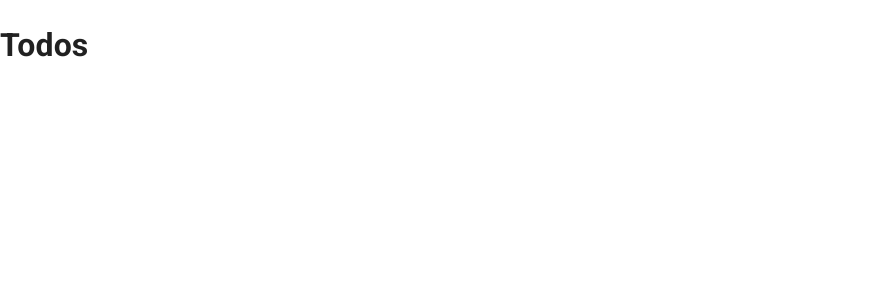
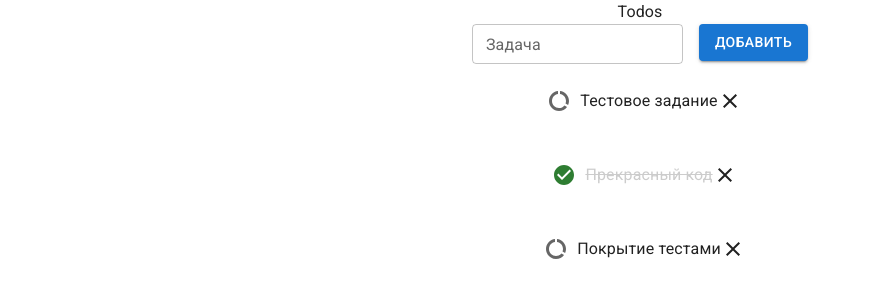
Before and after one commit to evgeniy-kolmak/todos, a React (Vite) app: page / in a window 1280 px wide. Shown: the top 300 px of the page, without its empty margins (0-872 px from the left). Built offline with nearby package versions, Linux system fonts and the light colour scheme.

Commit message:
added basic functionality

```diff
--- a/src/App.tsx
+++ b/src/App.tsx
@@ -1,5 +1,70 @@
+import ListTodos, { TodoList } from "./components/ListTodos";
+import { Box, Typography, TextField, Button } from "@mui/material";
+import { useState } from "react";
+
+const listTodos: TodoList = [
+  { id: 1, text: "Тестовое задание", status: false },
+  { id: 2, text: "Прекрасный код", status: true },
+  { id: 3, text: "Покрытие тестами", status: false },
+];
+
 function App() {
-  return <h1>Todos</h1>;
+  const [inputValue, setInputValue] = useState("");
+  const [todos, setTodos] = useState(listTodos);
+
+  const addTodo = () => {
+    if (inputValue) {
+      setTodos([
+        ...todos,
+        {
+          id: listTodos.length + 1,
+          text: inputValue,
+          status: false,
+        },
+      ]);
+    }
+  };
+
+  const toogleTodo = (id: number) => {
+    setTodos(
+      todos.map((todo) => {
+        if (todo.id !== id) return todo;
+        return {
+          ...todo,
+          status: !todo.status,
+        };
+      })
+    );
+  };
+
+  const removeTodo = (id: number) => {
+    setTodos(todos.filter((todo) => todo.id !== id));
+  };
+
+  return (
+    <Box
+      sx={{
+        display: "flex",
+        alignItems: "center",
+        flexDirection: "column",
+      }}
+    >
+      <Typography>Todos</Typography>
+      <Box>
+        <TextField
+          sx={{ mr: 2 }}
+          size="small"
+          placeholder="Введите вашу задачу"
+          label="Задача"
+          onChange={(e) => setInputValue(e.target.value)}
+        />
+        <Button onClick={addTodo} variant="contained">
+          Добавить
+        </Button>
+      </Box>
+      <ListTodos list={todos} removeTodo={removeTodo} toggleTodo={toogleTodo} />
+    </Box>
+  );
 }
 
 export default App;
--- /dev/null
+++ b/src/components/ListTodos.tsx
@@ -0,0 +1,20 @@
+import Todo, { ITodo } from "./Todo";
+import { List } from "@mui/material";
+
+interface IListTodosProps {
+  list: TodoList;
+  toggleTodo: (id: number) => void;
+  removeTodo: (id: number) => void;
+}
+
+function ListTodos({ list, toggleTodo, removeTodo }: IListTodosProps) {
+  return list.map((todo) => (
+    <List key={todo.id}>
+      <Todo toggleTodo={toggleTodo} removeTodo={removeTodo} {...todo} />
+    </List>
+  ));
+}
+
+export default ListTodos;
+
+export type TodoList = ITodo[];
--- /dev/null
+++ b/src/components/Todo.tsx
@@ -0,0 +1,42 @@
+import { Typography, ListItem, Checkbox } from "@mui/material";
+import { CheckCircle, DataUsage, Close } from "@mui/icons-material";
+
+interface ITodoProps extends ITodo {
+  toggleTodo: (id: number) => void;
+  removeTodo: (id: number) => void;
+}
+
+function Todo({ id, status, text, toggleTodo, removeTodo }: ITodoProps) {
+  return (
+    <ListItem>
+      <Checkbox
+        checked={status}
+        color="success"
+        icon={<DataUsage />}
+        checkedIcon={<CheckCircle />}
+        onChange={() => toggleTodo(id)}
+      />
+      <Typography
+        sx={
+          status ? { color: "#cccccc", textDecoration: "line-through" } : null
+        }
+      >
+        {text}
+      </Typography>
+      <Close
+        sx={{
+          cursor: "pointer",
+        }}
+        onClick={() => removeTodo(id)}
+      />
+    </ListItem>
+  );
+}
+
+export default Todo;
+
+export interface ITodo {
+  id: number;
+  text: string;
+  status: boolean;
+}
```
